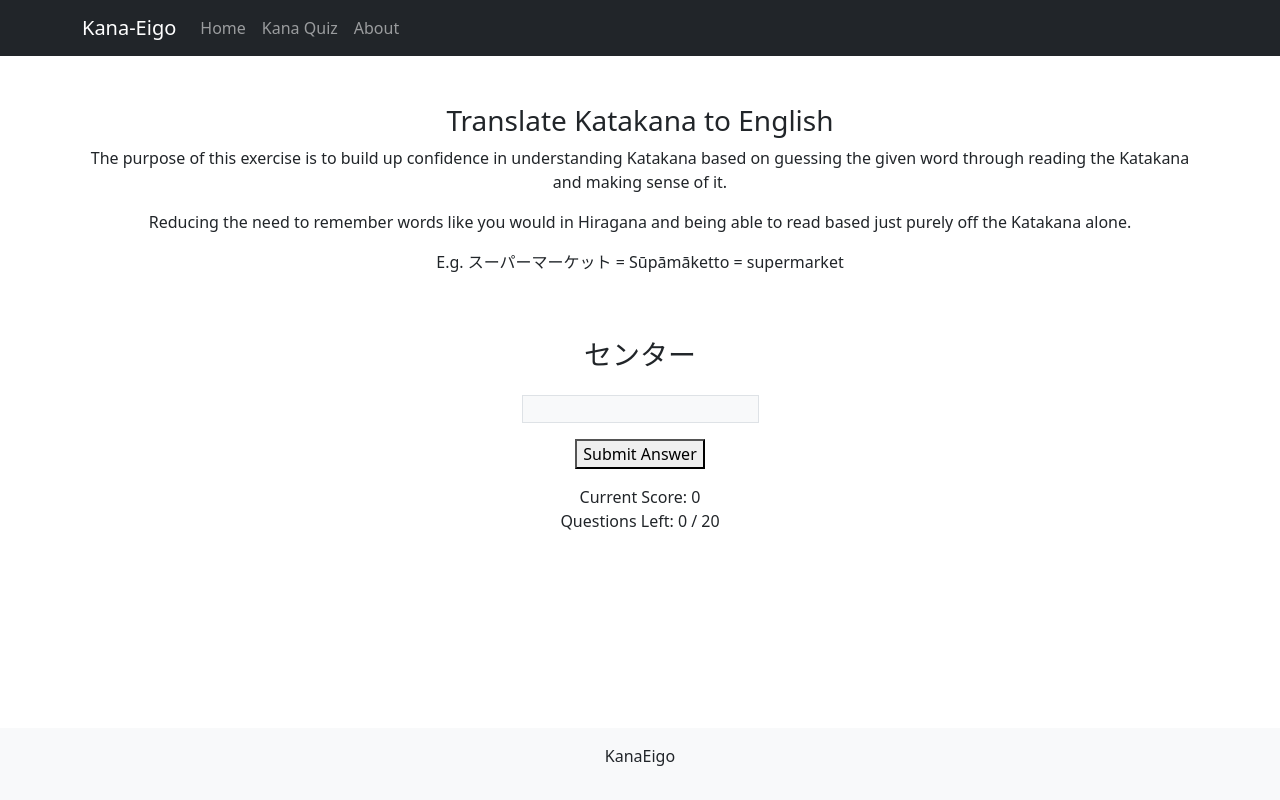
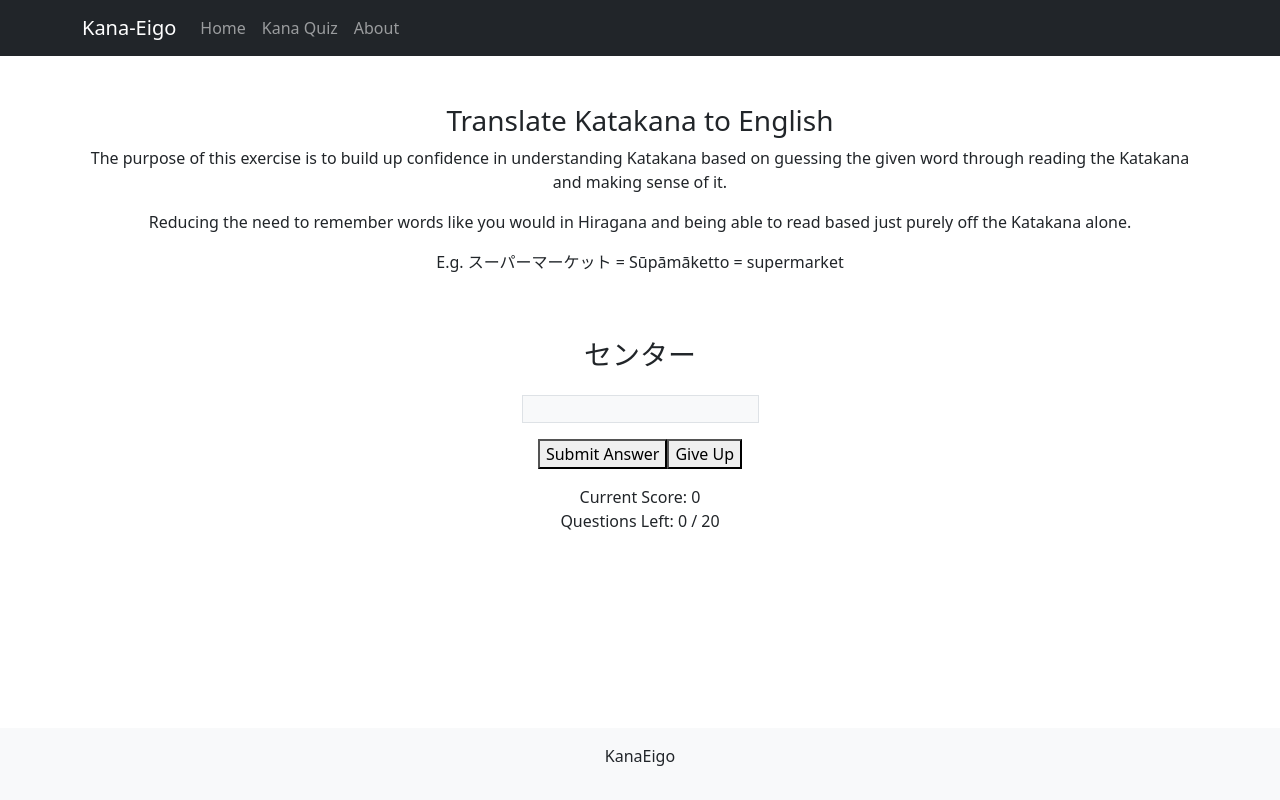
Before and after one commit to chdonncha/kana-eigo, a React (Create React App) app in the folder front-end/: page /kanaquiz in a window 1280 px wide. Built offline with nearby package versions, Linux system fonts and the light colour scheme.

Commit message:
add give up button ✨

```diff
--- a/front-end/src/pages/KanaQuiz.tsx
+++ b/front-end/src/pages/KanaQuiz.tsx
@@ -25,6 +25,8 @@ export const KanaQuiz = () => {
   // TODO: add option to play timed version
   // TODO: add a "give up" button which will show total score and percent correct
   // TODO: add a skip button
+  // TODO: pick quiz from category e.g. food, directions, locations etc..
+  // TODO: add reverse translation quiz
 
   const getData = () => {
     fetch('KanaEngData.json', {
@@ -65,7 +67,7 @@ export const KanaQuiz = () => {
     }
   }
 
-  function processSubmit(data: any) {
+  function processAnswer(data: any) {
     let input = document.getElementById('inputAnswer') as HTMLInputElement;
     console.log(input.value);
 
@@ -118,6 +120,7 @@ export const KanaQuiz = () => {
     setTotalSubmits((prevScore) => prevScore + 1);
   }
 
+  // TODO: have it cycle another new kana after pressing reset
   function reset() {
     setTotalSubmits(0);
     setScore(0);
@@ -184,10 +187,19 @@ export const KanaQuiz = () => {
                 id="submitAnswer"
                 className="mt-3"
                 onClick={(event) => {
-                  processSubmit(data);
+                  processAnswer(data);
                 }}
               >
                 Submit Answer
+              </button>
+              <button
+                id="giveUp"
+                className="mt-3"
+                onClick={(event) => {
+                  reset();
+                }}
+              >
+                Give Up
               </button>
             </Col>
           </Row>
```
